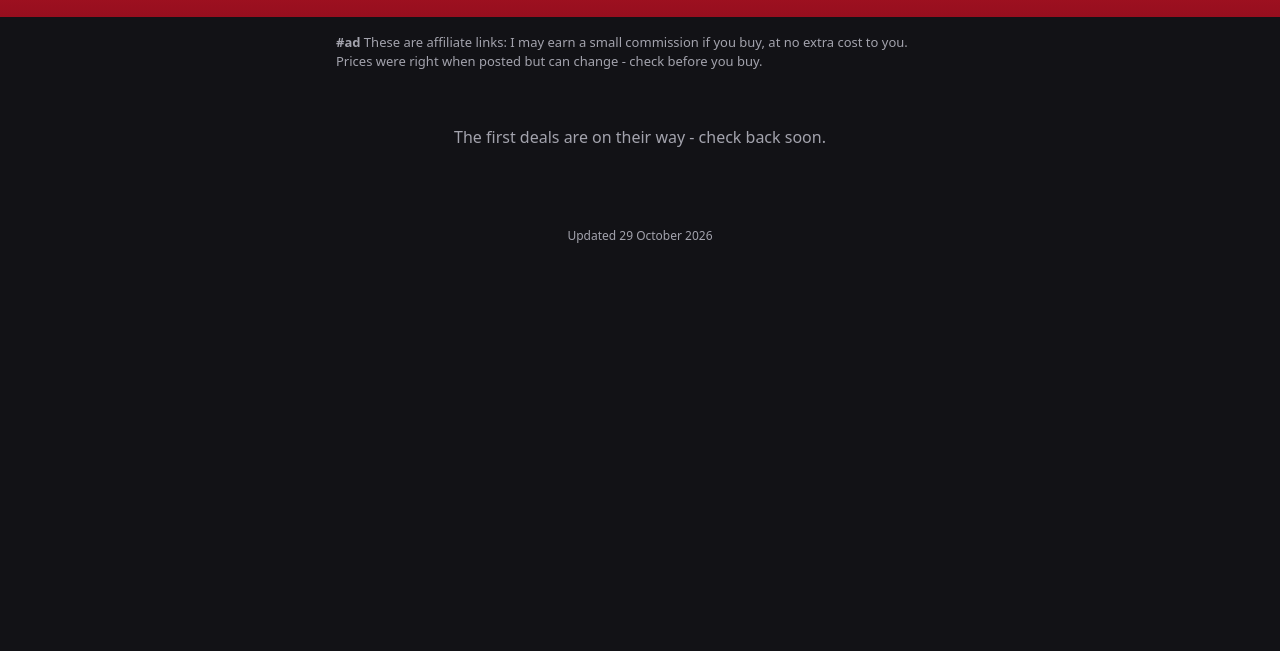
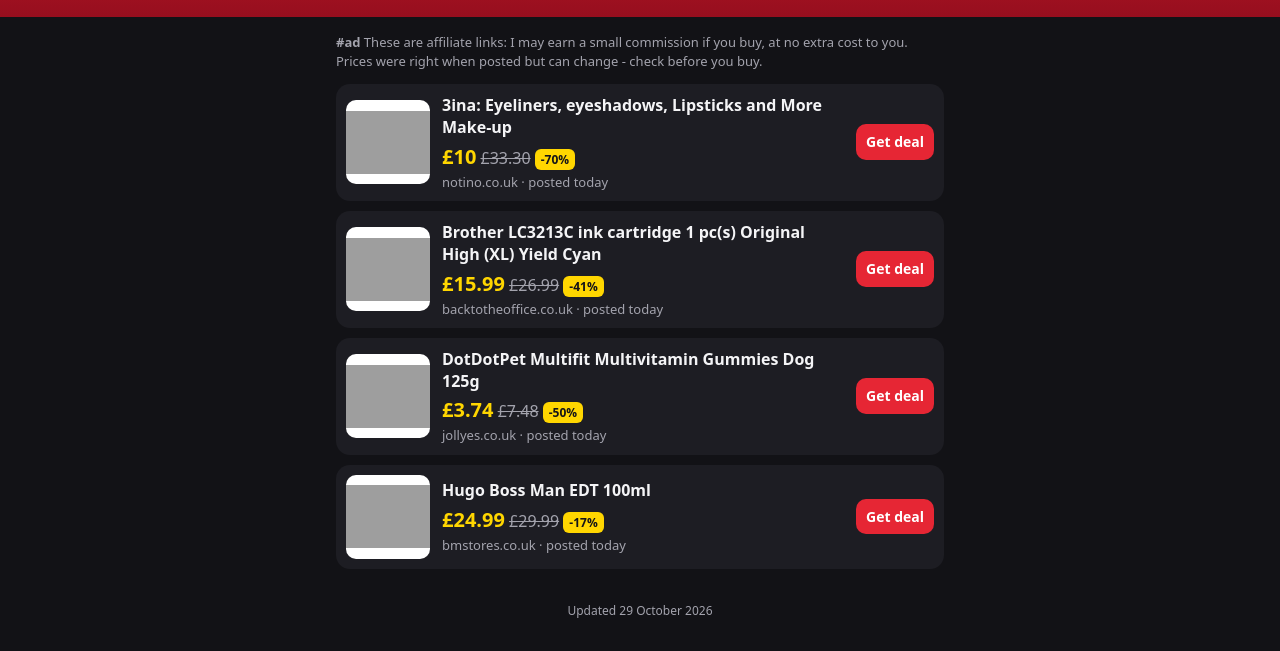
Before and after one commit to ukbargainfinds/ukbargainfinds.github.io, a plain HTML site: page index.html in a window 1280 px wide. Shown: the part 194-845 px from the top of the page. Before the commit the page ends 800 px from the top, so only its background shows below. Drawn offline with Linux system fonts and the light colour scheme; grey boxes are pictures that could not be loaded.

Commit message:
Deals 2026-10-29

```diff
--- a/index.html
+++ b/index.html
@@ -33,7 +33,42 @@
 <header><img src="logo.png" alt="UK Bargain Finds logo"><h1>UK Bargain Finds</h1><p>Daily UK price drops · @ukbargainfinds2</p></header>
 <main>
 <p class="note"><b>#ad</b> These are affiliate links: I may earn a small commission if you buy, at no extra cost to you. Prices were right when posted but can change - check before you buy.</p>
-<p class="empty">The first deals are on their way - check back soon.</p>
+<a class="deal" href="https://www.notino.co.uk/3ina/" rel="sponsored nofollow noopener" target="_blank">
+  <img src="https://cdn.notinoimg.com/files/layout/img/og-default.png?v=A6035D20A0" alt="" loading="eager" onerror="this.style.visibility='hidden'">
+  <div class="info">
+    <div class="title">3ina: Eyeliners, eyeshadows, Lipsticks and More Make-up</div>
+    <div class="prices"><span class="now">£10</span> <s>£33.30</s> <span class="pct">-70%</span></div>
+    <div class="meta">notino.co.uk · posted today</div>
+  </div>
+  <span class="go">Get deal</span>
+</a>
+<a class="deal" href="https://www.backtotheoffice.co.uk/products/brother-lc3213c-ink-cartridge-1-pcs-original-high-xl-yield-cyan-1?variant=56761308774782" rel="sponsored nofollow noopener" target="_blank">
+  <img src="https://cdn.shopify.com/s/files/1/0607/0190/0965/files/4a969ad72f01f58e8f4de652e42e7c27_4bebe659-4371-4fd9-b8ce-7286191c819c.jpg?v=1776410192" alt="" loading="eager" onerror="this.style.visibility='hidden'">
+  <div class="info">
+    <div class="title">Brother LC3213C ink cartridge 1 pc(s) Original High (XL) Yield Cyan</div>
+    <div class="prices"><span class="now">£15.99</span> <s>£26.99</s> <span class="pct">-41%</span></div>
+    <div class="meta">backtotheoffice.co.uk · posted today</div>
+  </div>
+  <span class="go">Get deal</span>
+</a>
+<a class="deal" href="https://www.jollyes.co.uk/dotdotpet-multifit-multivitamin-gummies-dog-125g.html" rel="sponsored nofollow noopener" target="_blank">
+  <img src="https://www.jollyes.co.uk/media/catalog/product/cache/74c1057f7991b4edb2bc7bdaa94de933/6/7/67965_multifit_g_dog_front5065016808120.jpg" alt="" loading="eager" onerror="this.style.visibility='hidden'">
+  <div class="info">
+    <div class="title">DotDotPet Multifit Multivitamin Gummies Dog 125g</div>
+    <div class="prices"><span class="now">£3.74</span> <s>£7.48</s> <span class="pct">-50%</span></div>
+    <div class="meta">jollyes.co.uk · posted today</div>
+  </div>
+  <span class="go">Get deal</span>
+</a>
+<a class="deal" href="https://www.bmstores.co.uk/products/hugo-boss-man-edt-100ml-353790" rel="sponsored nofollow noopener" target="_blank">
+  <img src="https://cdn.bmstores.co.uk/images/hpcProductImage/imgThumb/353790-hugo-boss-man-100ml-2.jpg" alt="" loading="eager" onerror="this.style.visibility='hidden'">
+  <div class="info">
+    <div class="title">Hugo Boss Man EDT 100ml</div>
+    <div class="prices"><span class="now">£24.99</span> <s>£29.99</s> <span class="pct">-17%</span></div>
+    <div class="meta">bmstores.co.uk · posted today</div>
+  </div>
+  <span class="go">Get deal</span>
+</a>
 </main>
 <footer>Updated 29 October 2026</footer>
 </body></html>
```
